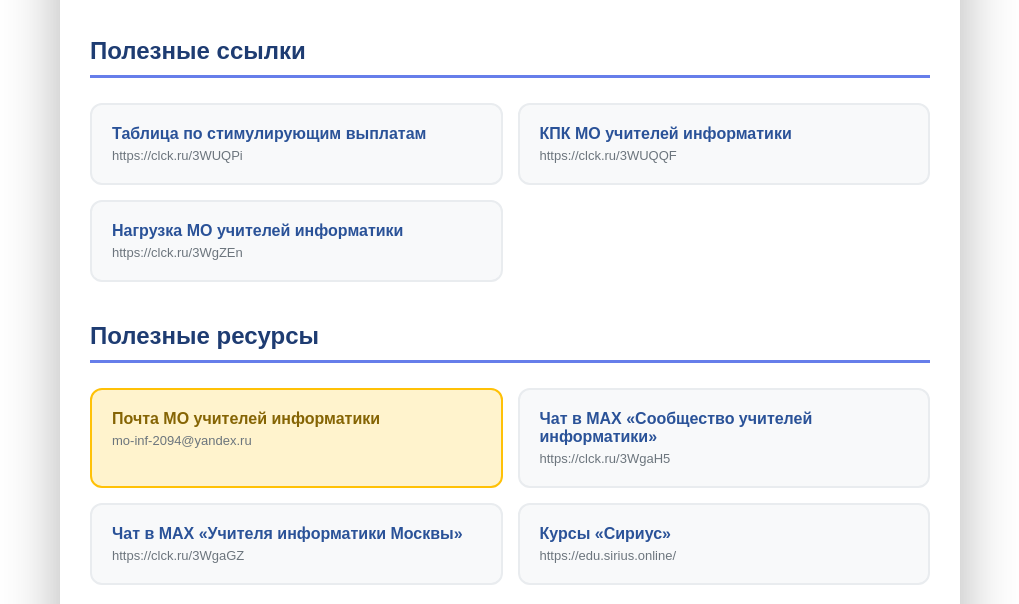
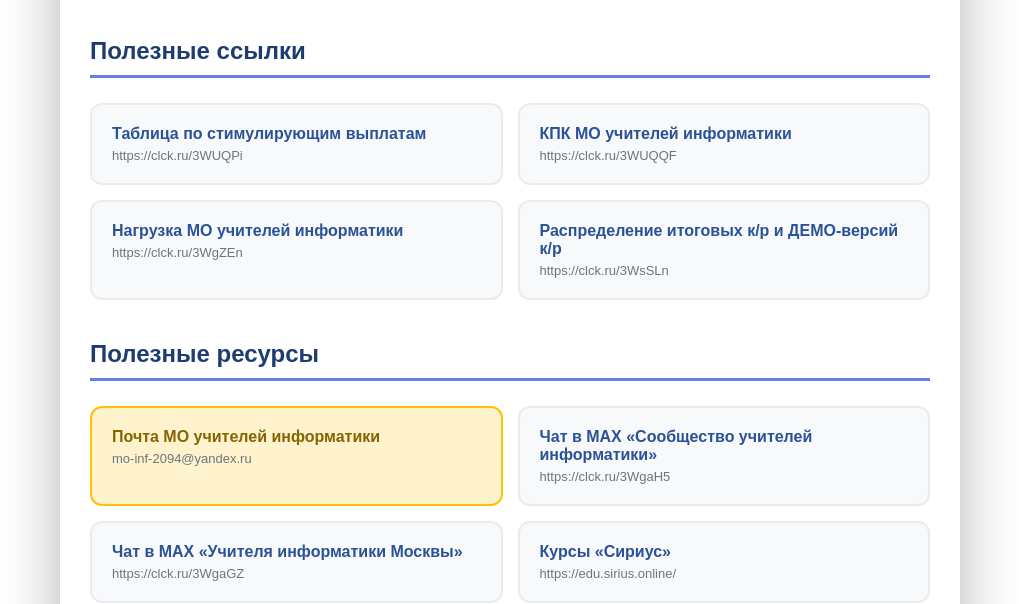
Before and after one commit to kovalenko130892/inf_AD, a plain HTML site: page index.html in a window 1280 px wide. Shown: the part 233-837 px from the top of the page, without its empty margins (130-1149 px from the left). Drawn offline with Linux system fonts and the light colour scheme.

Commit message:
Добавлена ссылка «Распределение итоговых к/р и ДЕМО-версий к/р»

```diff
--- a/index.html
+++ b/index.html
@@ -52,6 +52,10 @@
                         <div class="link-title">Нагрузка МО учителей информатики</div>
                         <div class="link-url">https://clck.ru/3WgZEn</div>
                     </a>
+                    <a href="https://clck.ru/3WsSLn" target="_blank" class="link-card">
+                        <div class="link-title">Распределение итоговых к/р и ДЕМО-версий к/р</div>
+                        <div class="link-url">https://clck.ru/3WsSLn</div>
+                    </a>
                 </div>
             </section>
             <section class="section">
```
